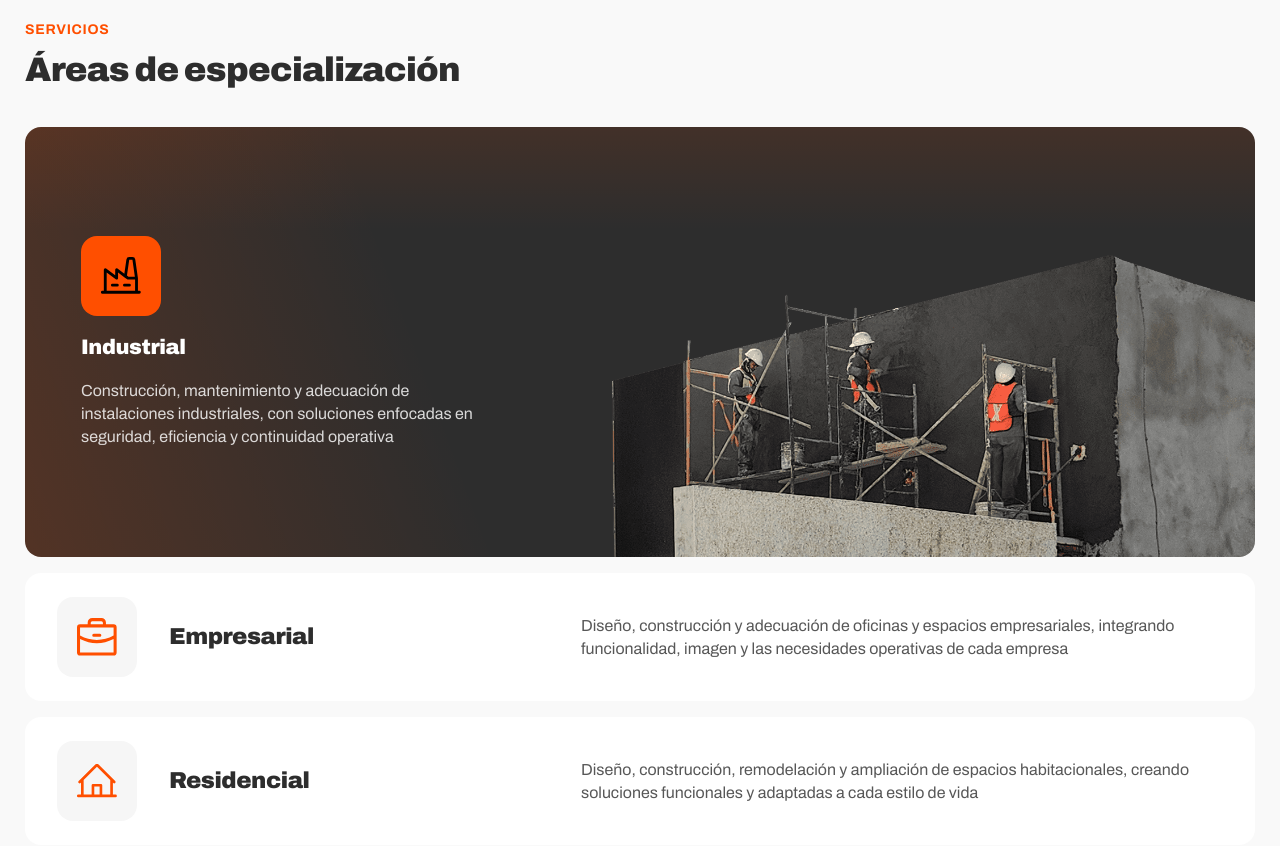
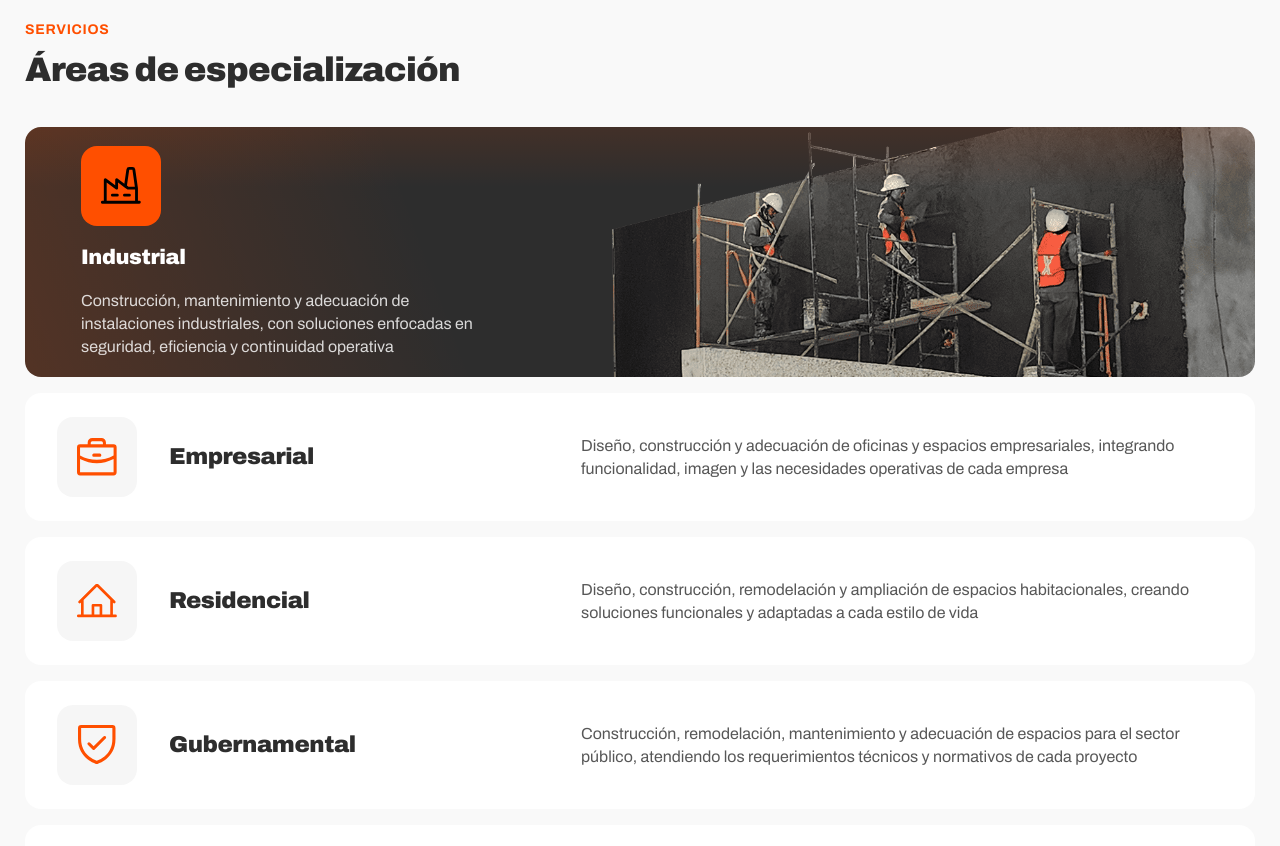
Before and after one commit to FMondragon7/Landing-Servicios-Multiples-del-noroeste, an Astro site: page / in a window 1280 px wide. Shown: the part 1580-2426 px from the top of the page. Built offline with nearby package versions, Linux system fonts and the light colour scheme; Astro itself is replaced by a stand-in of ours.

Commit message:
Actualizar imagen de servicios

```diff
--- a/src/components/Specialties.astro
+++ b/src/components/Specialties.astro
@@ -113,7 +113,7 @@ import Icon from './ui/Icon.astro';
 		justify-items: start;
 		align-content: center;
 		gap: 20px;
-		min-height: 430px;
+		max-height: 250px;
 		padding: 56px;
 		color: var(--white);
 		background-color: #2d2d2d;
@@ -132,11 +132,11 @@ import Icon from './ui/Icon.astro';
 		background-size:
 			100% 100%,
 			100% 100%,
-			auto 180%;
+			auto 350%;
 		background-position:
 			center,
 			center,
-			calc(100% + 387px) 12%;
+			calc(100% + 522px) 37%;
 		background-repeat: no-repeat;
 	}
 
```
